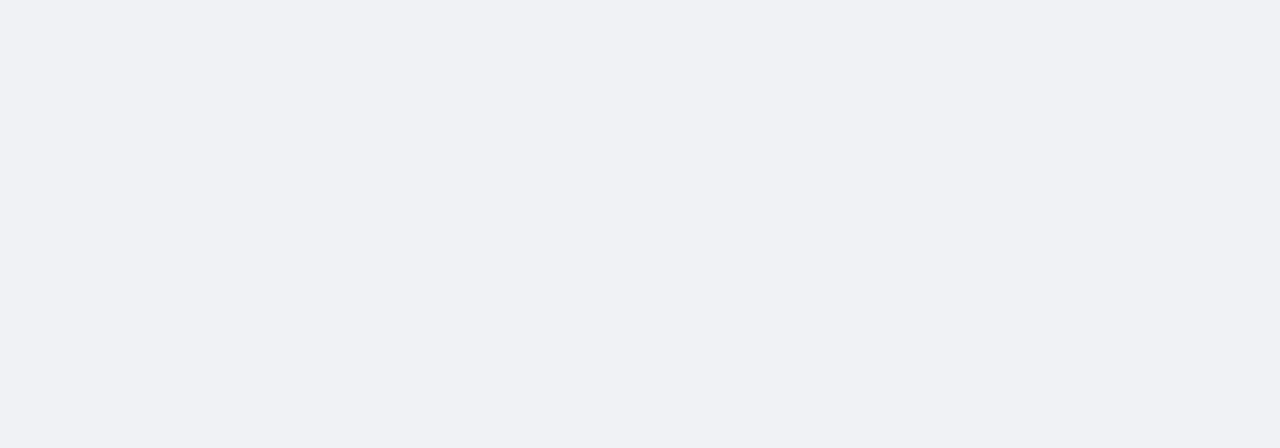
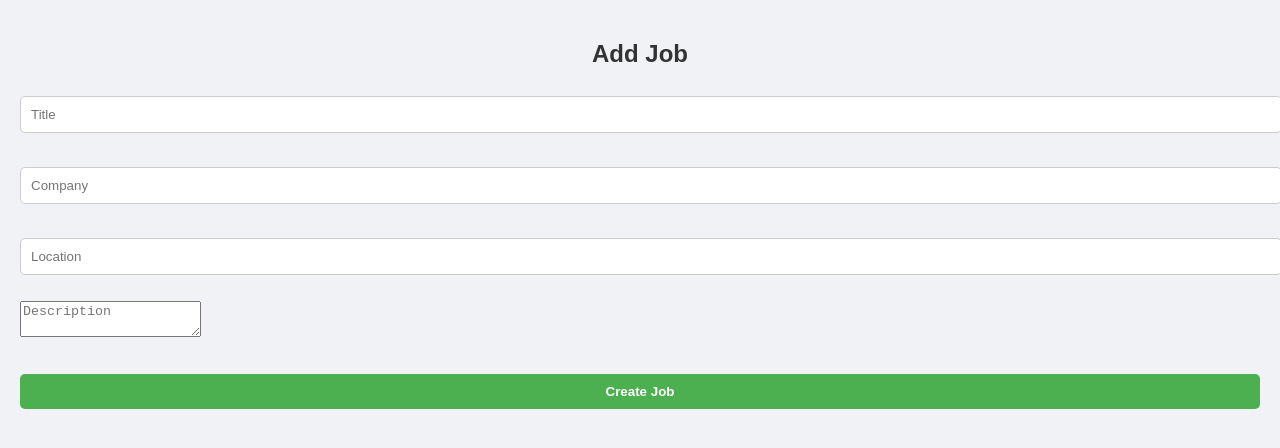
Before and after one commit to Thanusree939/joblist, a React (Create React App) app in the folder frontend/: page /add-job in a window 1280 px wide. Before the commit this address had no page. Shown: the top 448 px of the page. Built offline with nearby package versions, Linux system fonts and the light colour scheme; sample sign-in values are in the browser's storage.

Commit message:
Frontend CRUD implemented

```diff
--- a/frontend/src/App.js
+++ b/frontend/src/App.js
@@ -5,6 +5,8 @@ import Home from "./pages/Home";
 import Jobs from "./pages/Jobs";
 import JobDetails from "./pages/JobDetails";
 import ProtectedRoute from "./ProtectedRoute";
+import AddJob from "./pages/AddJob";
+
 
 function App() {
   return (
@@ -40,6 +42,15 @@ function App() {
             </ProtectedRoute>
           }
         />
+        <Route
+  path="/add-job"
+  element={
+    <ProtectedRoute>
+      <AddJob />
+    </ProtectedRoute>
+  }
+/>
+
       </Routes>
     </Router>
   );
--- /dev/null
+++ b/frontend/src/pages/AddJob.js
@@ -0,0 +1,50 @@
+import { useState } from "react";
+import axios from "axios";
+import { useNavigate } from "react-router-dom";
+
+const API = process.env.REACT_APP_API_URL;
+
+function AddJob() {
+  const [title, setTitle] = useState("");
+  const [company, setCompany] = useState("");
+  const [location, setLocation] = useState("");
+  const [description, setDescription] = useState("");
+
+  const navigate = useNavigate();
+
+  const handleSubmit = async (e) => {
+    e.preventDefault();
+
+    try {
+      await axios.post(
+        `${API}/api/jobs`,
+        { title, company, location, description },
+        {
+          headers: {
+            Authorization: `Bearer ${localStorage.getItem("token")}`,
+          },
+        }
+      );
+      navigate("/jobs");
+    } catch (err) {
+      alert("Job creation failed");
+    }
+  };
+
+  return (
+    <div style={{ padding: "20px" }}>
+      <h2>Add Job</h2>
+
+      <form onSubmit={handleSubmit}>
+        <input placeholder="Title" required onChange={e => setTitle(e.target.value)} /><br /><br />
+        <input placeholder="Company" required onChange={e => setCompany(e.target.value)} /><br /><br />
+        <input placeholder="Location" required onChange={e => setLocation(e.target.value)} /><br /><br />
+        <textarea placeholder="Description" required onChange={e => setDescription(e.target.value)} /><br /><br />
+
+        <button type="submit">Create Job</button>
+      </form>
+    </div>
+  );
+}
+
+export default AddJob;
--- a/frontend/src/pages/Jobs.js
+++ b/frontend/src/pages/Jobs.js
@@ -1,6 +1,7 @@
 import { useEffect, useState } from "react";
 import axios from "axios";
 import { useNavigate } from "react-router-dom";
+
 const API = process.env.REACT_APP_API_URL;
 
 function Jobs() {
@@ -17,25 +18,37 @@ function Jobs() {
     .catch(err => console.log(err));
   }, []);
 
+  const deleteJob = async (id) => {
+    try {
+      await axios.delete(`${API}/api/jobs/${id}`, {
+        headers: {
+          Authorization: `Bearer ${localStorage.getItem("token")}`,
+        },
+      });
+
+      setJobs(jobs.filter(job => job._id !== id));
+    } catch (err) {
+      alert("Delete failed");
+    }
+  };
+
   return (
     <div style={{ padding: "20px" }}>
       <h2>Jobs List</h2>
 
-      {jobs.length === 0 ? (
-        <p>No jobs available</p>
-      ) : (
-        <ul>
-          {jobs.map(job => (
-            <li
-              key={job._id}
-              style={{ cursor: "pointer", marginBottom: "10px" }}
-              onClick={() => navigate(`/jobs/${job._id}`)}
-            >
-              {job.title} - {job.company} ({job.location})
-            </li>
-          ))}
-        </ul>
-      )}
+      <button onClick={() => navigate("/add-job")}>
+        Add Job
+      </button>
+
+      <ul>
+        {jobs.map(job => (
+          <li key={job._id}>
+            {job.title} - {job.company}
+            <button onClick={() => navigate(`/jobs/${job._id}`)}>View</button>
+            <button onClick={() => deleteJob(job._id)}>Delete</button>
+          </li>
+        ))}
+      </ul>
     </div>
   );
 }
```
